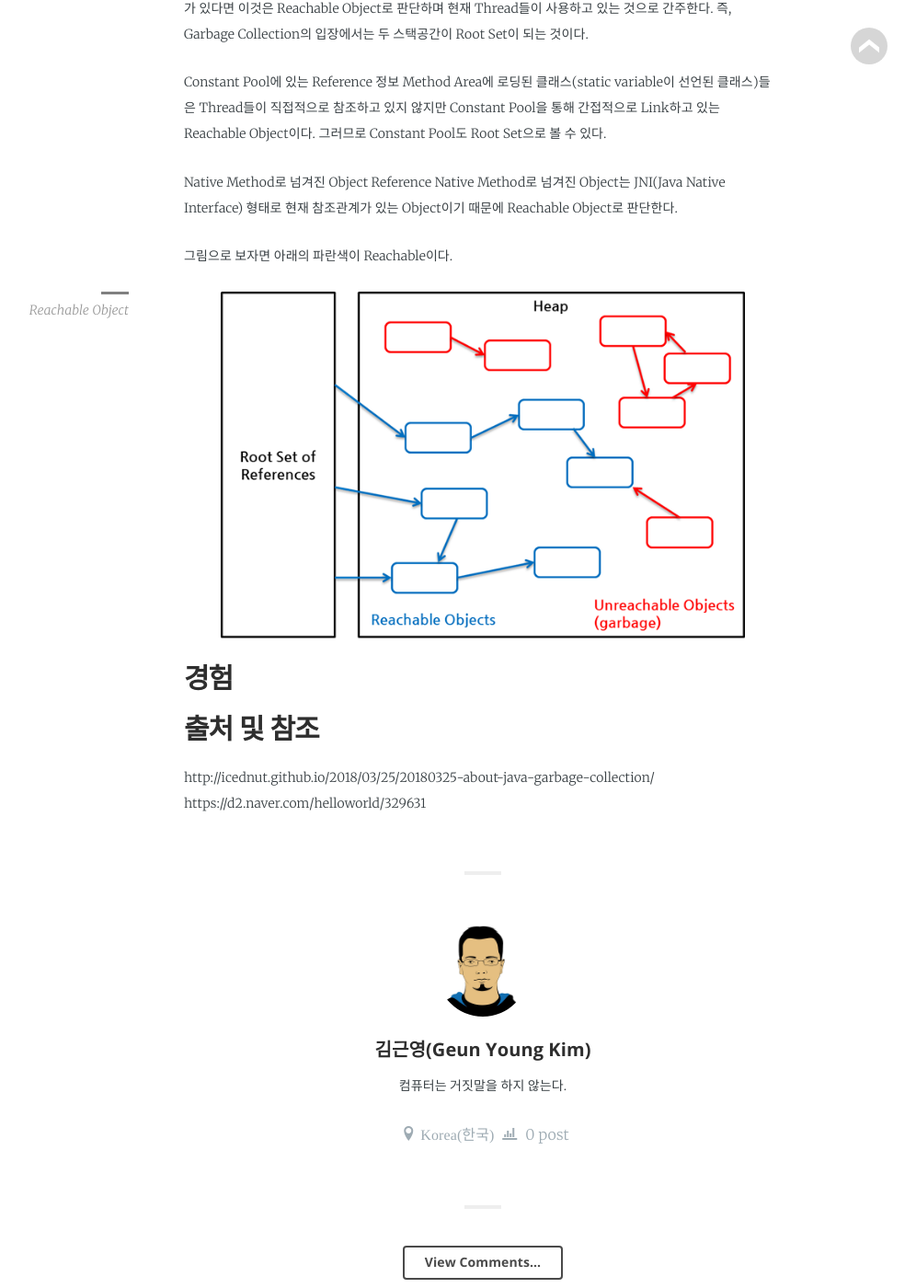
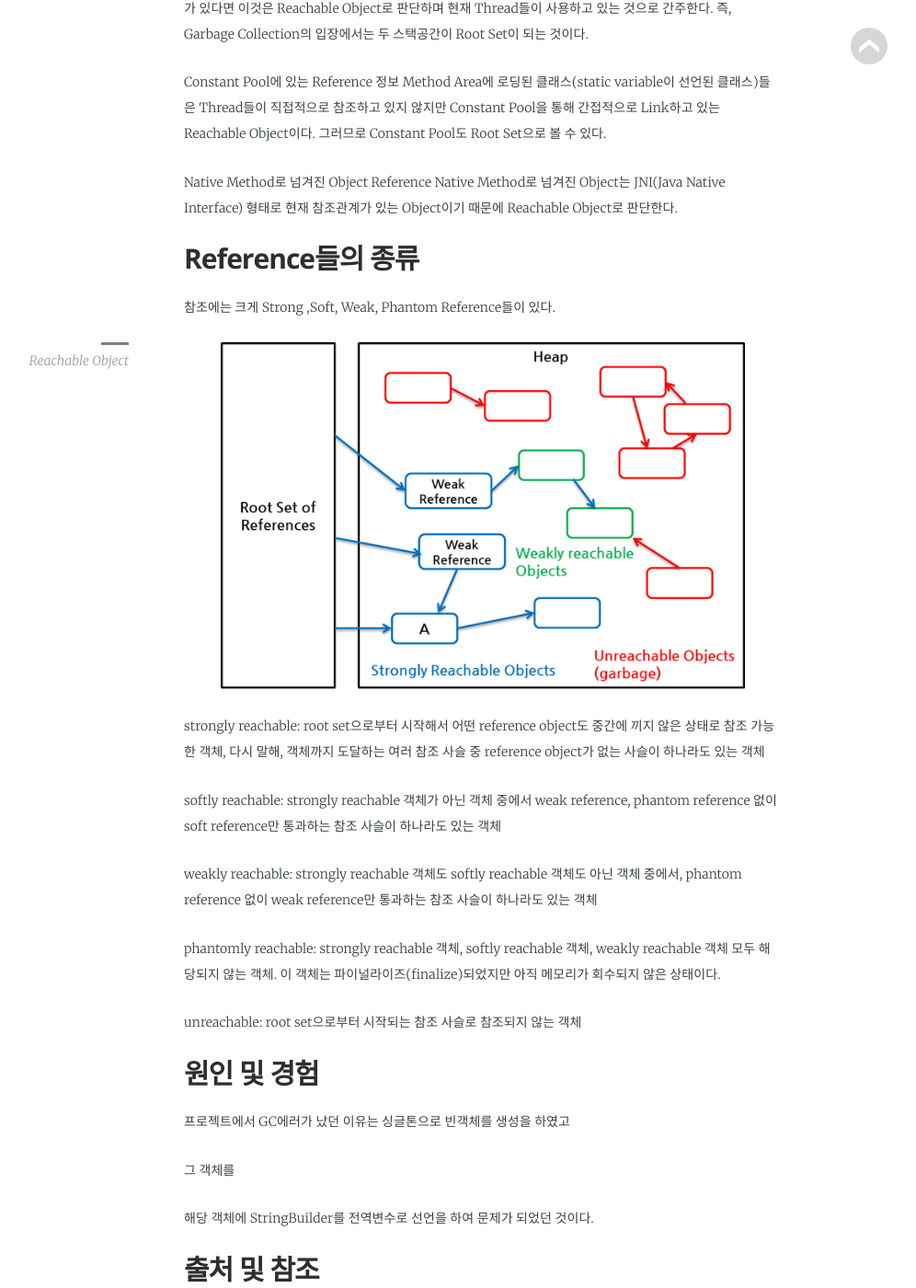
Before and after one commit to jwillmer/jekyllDecent, a Jekyll site: the page built from _posts/2019-02-22-GCError.md, in a window 1280 px wide and 1400 px high, scrolled down 1174 px. Shown: the whole window at 92% size, without its empty margins (115-1111 px from the left). Built offline with Jekyll 4.4.1, drawn with Linux system fonts in a browser that asks for light colours; some web fonts are replaced.

Commit message:
Update 2019-02-22-GCError.md

```diff
--- a/_posts/2019-02-22-GCError.md
+++ b/_posts/2019-02-22-GCError.md
@@ -27,6 +27,7 @@ GC를 잘못 관리하면 서비스 전체가 마비될 수 있다는 것을 느
 
 
 ## GC(Garbage Collector)이란?
+
 Java에서의 메모리 관리 방법으로
 Collect와 Flush 행위를 통해 메모리를 관리한다.
  - Collect: Heap과 Method Area라는 메모리 영역에서 사용되지 않는 Object를 모은다.
@@ -46,15 +47,36 @@ Method Area에 로딩된 클래스(static variable이 선언된 클래스)들은
 Native Method로 넘겨진 Object Reference
 Native Method로 넘겨진 Object는 JNI(Java Native Interface) 형태로 현재 참조관계가 있는 Object이기 때문에 Reachable Object로 판단한다.
 
-그림으로 보자면 아래의 파란색이 Reachable이다.
+
+## Reference들의 종류
+
+참조에는 크게 Strong ,Soft, Weak, Phantom Reference들이 있다.
+
 <aside>
 <figure>
-<img src="{{ "/media/img/Java/garbage1.png" | absolute_url }}" />
+<img src="{{ "/media/img/Java/garbage2.png" | absolute_url }}" />
 <figcaption>Reachable Object</figcaption>
 </figure>
 </aside>
 
-## 경험
+strongly reachable: root set으로부터 시작해서 어떤 reference object도 중간에 끼지 않은 상태로 참조 가능한 객체, 다시 말해, 객체까지 도달하는 여러 참조 사슬 중 reference object가 없는 사슬이 하나라도 있는 객체
+
+softly reachable: strongly reachable 객체가 아닌 객체 중에서 weak reference, phantom reference 없이 soft reference만 통과하는 참조 사슬이 하나라도 있는 객체
+
+weakly reachable: strongly reachable 객체도 softly reachable 객체도 아닌 객체 중에서, phantom reference 없이 weak reference만 통과하는 참조 사슬이 하나라도 있는 객체
+
+phantomly reachable: strongly reachable 객체, softly reachable 객체, weakly reachable 객체 모두 해당되지 않는 객체. 이 객체는 파이널라이즈(finalize)되었지만 아직 메모리가 회수되지 않은 상태이다.
+
+unreachable: root set으로부터 시작되는 참조 사슬로 참조되지 않는 객체
+
+## 원인 및 경험
+
+프로젝트에서 GC에러가 났던 이유는
+싱글톤으로 빈객체를 생성을 하였고
+
+그 객체를
+
+해당 객체에 StringBuilder를 전역변수로 선언을 하여 문제가 되었던 것이다.
 
 
 
```
